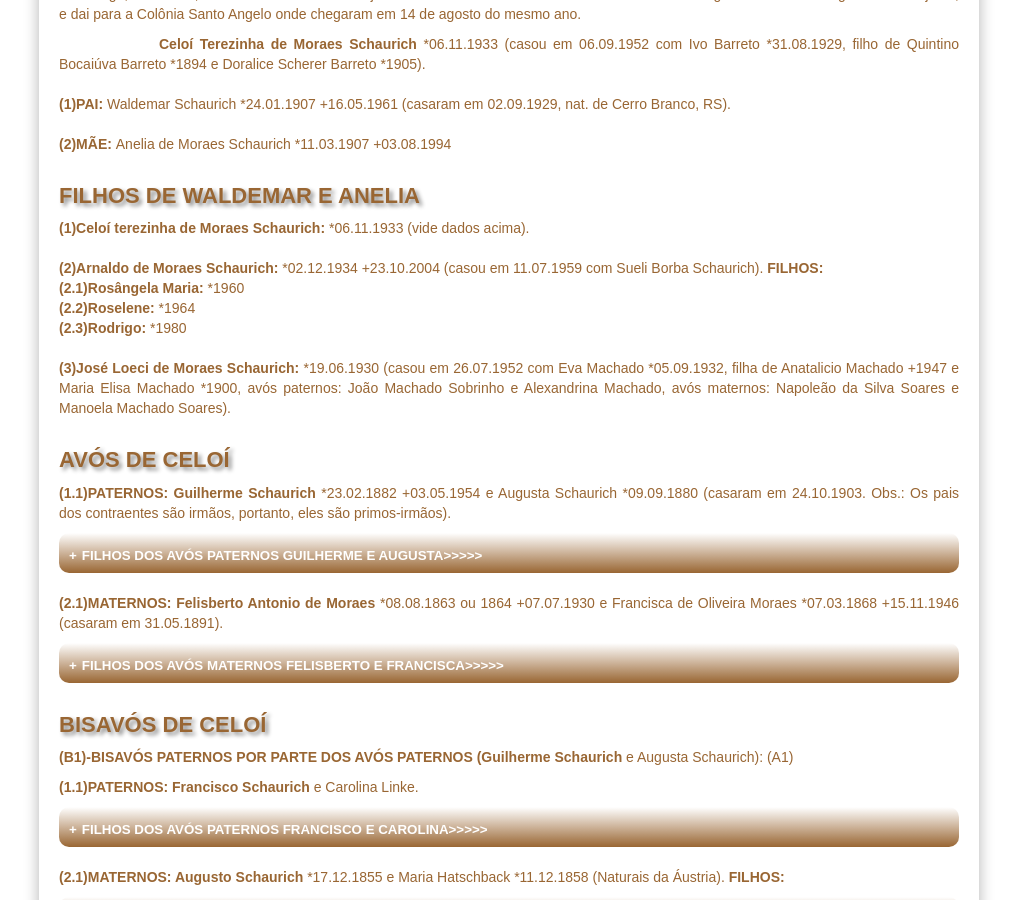
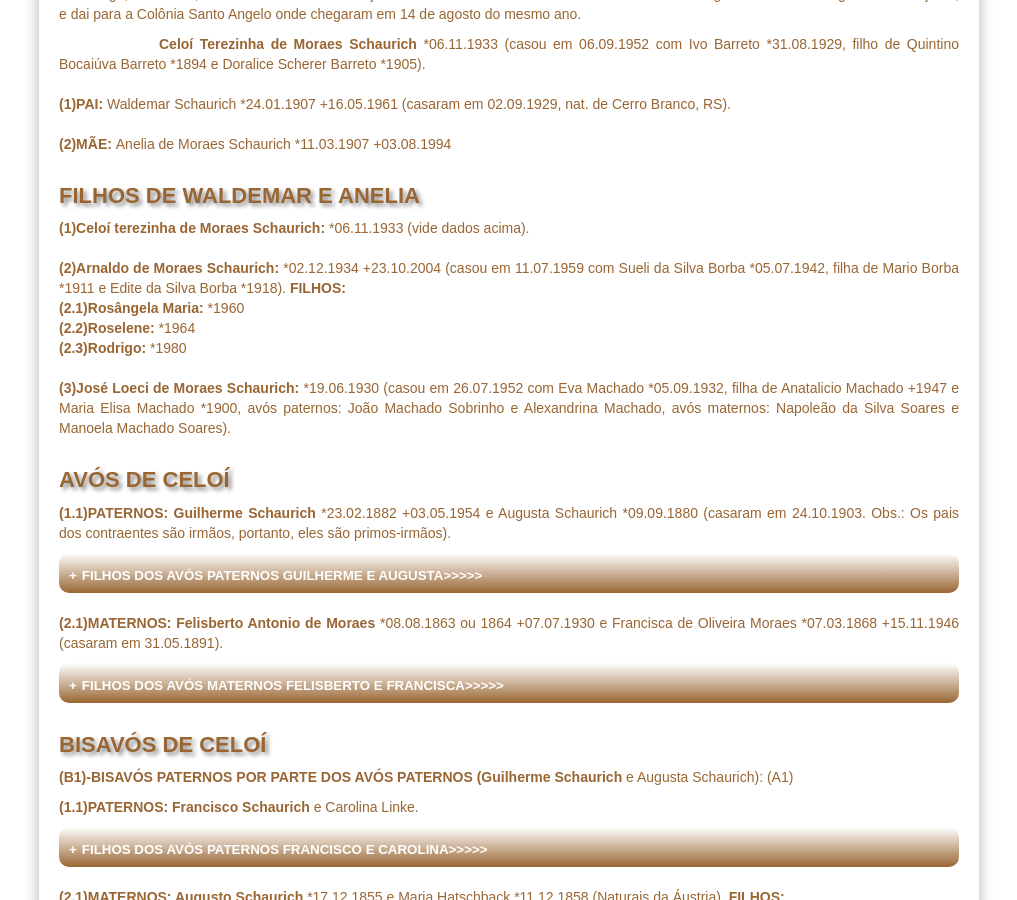
Before and after one commit to claudiovargas1955/claudiovargas1955.github.io, a Jekyll site: the page built from _pages/familia-schaurich.html, in a window 1280 px wide and 900 px high, scrolled down 520 px. Shown: the whole window, without its empty margins (131-1148 px from the left). Built offline with Jekyll 4.4.1, drawn with Linux system fonts in a browser that asks for light colours; some web fonts are replaced.

Commit message:
Update familia-schaurich.html

```diff
--- a/_pages/familia-schaurich.html
+++ b/_pages/familia-schaurich.html
@@ -110,7 +110,8 @@ filho de Quintino Bocaiúva Barreto *1894 e Doralice Scherer Barreto *1905).<br>
 <h4>FILHOS DE WALDEMAR E ANELIA</h4>
   <p><b>(1)Celoí terezinha de Moraes Schaurich: </b>*06.11.1933 (vide dados acima).<br><br>
 
-<b>(2)Arnaldo de Moraes Schaurich: </b>*02.12.1934 +23.10.2004 (casou em 11.07.1959 com Sueli Borba Schaurich). <b> FILHOS:</b><br>
+<b>(2)Arnaldo de Moraes Schaurich: </b>*02.12.1934 +23.10.2004 (casou em 11.07.1959 com Sueli da Silva Borba *05.07.1942, filha de Mario Borba *1911
+e Edite da Silva Borba *1918). <b> FILHOS:</b><br>
     <b>(2.1)Rosângela Maria: </b>*1960<br>
     <b>(2.2)Roselene: </b>*1964<br>
     <b>(2.3)Rodrigo: </b>*1980<br><br>
```
